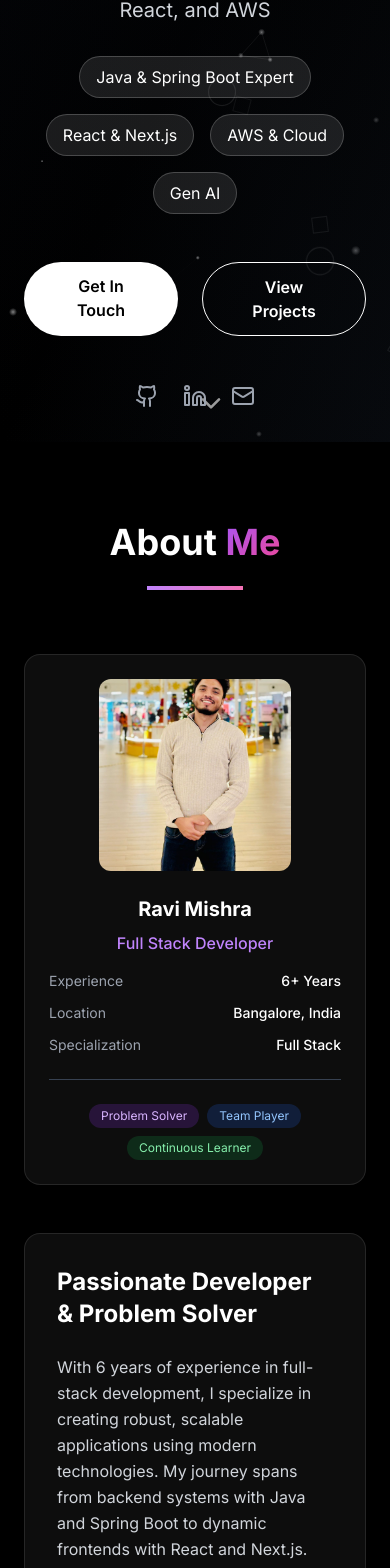
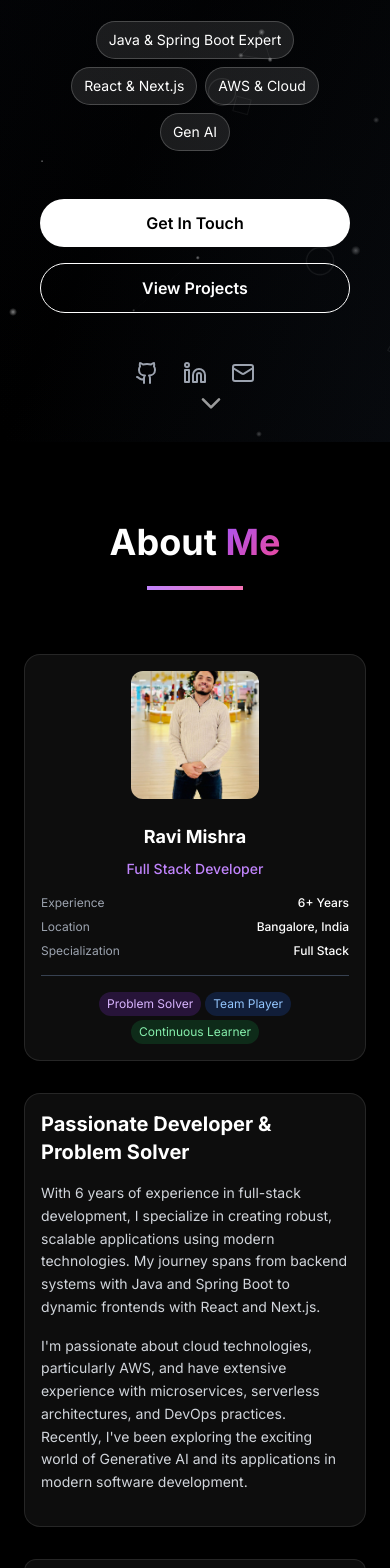
Before and after one commit to The-Ravi/portfolio, a Next.js app: page / in a window 390 px wide. Shown: the part 402-1970 px from the top of the page. Built offline with nearby package versions, Linux system fonts and the light colour scheme.

Commit message:
\Fix image loading and improve responsive design across all components"

```diff
--- a/next.config.js
+++ b/next.config.js
@@ -2,8 +2,6 @@
 const nextConfig = {
   output: 'export',
   trailingSlash: true,
-  basePath: '/portfolio',
-  assetPrefix: '/portfolio',
   images: {
     unoptimized: true
   },
--- a/src/components/About.tsx
+++ b/src/components/About.tsx
@@ -102,15 +102,15 @@ const About = () => {
             <div className="w-24 h-1 bg-gradient-to-r from-purple-400 to-pink-400 mx-auto"></div>
           </motion.div>
 
-          <div className="grid lg:grid-cols-3 gap-12 items-start">
+          <div className="grid lg:grid-cols-3 gap-8 lg:gap-12 items-start">
             {/* Profile Image Section */}
             <motion.div variants={itemVariants} className="lg:col-span-1">
-              <div className="sticky top-8">
+              <div className="lg:sticky lg:top-8">
                 <motion.div
                   whileHover={{ scale: 1.05 }}
-                  className="glass rounded-2xl p-6 text-center hover-lift"
+                  className="glass rounded-2xl p-4 sm:p-6 text-center hover-lift"
                 >
-                  <div className="relative w-48 h-48 mx-auto mb-6">
+                  <div className="relative w-32 h-32 sm:w-40 sm:h-40 lg:w-48 lg:h-48 mx-auto mb-6">
                     <motion.div
                       whileHover={{ rotate: 5 }}
                       className="relative w-full h-full"
@@ -123,37 +123,37 @@ const About = () => {
                     </motion.div>
                   </div>
 
-                  <h3 className="text-xl font-bold text-white mb-2">
+                  <h3 className="text-lg sm:text-xl font-bold text-white mb-2">
                     Ravi Mishra
                   </h3>
-                  <p className="text-purple-400 font-medium mb-4">
+                  <p className="text-purple-400 font-medium mb-4 text-sm sm:text-base">
                     Full Stack Developer
                   </p>
 
-                  <div className="space-y-3">
-                    <div className="flex items-center justify-between text-sm">
+                  <div className="space-y-2 sm:space-y-3">
+                    <div className="flex items-center justify-between text-xs sm:text-sm">
                       <span className="text-gray-400">Experience</span>
                       <span className="text-white font-medium">6+ Years</span>
                     </div>
-                    <div className="flex items-center justify-between text-sm">
+                    <div className="flex items-center justify-between text-xs sm:text-sm">
                       <span className="text-gray-400">Location</span>
                       <span className="text-white font-medium">Bangalore, India</span>
                     </div>
-                    <div className="flex items-center justify-between text-sm">
+                    <div className="flex items-center justify-between text-xs sm:text-sm">
                       <span className="text-gray-400">Specialization</span>
                       <span className="text-white font-medium">Full Stack</span>
                     </div>
                   </div>
 
-                  <div className="mt-6 pt-6 border-t border-gray-700">
-                    <div className="flex flex-wrap gap-2 justify-center">
-                      <span className="px-3 py-1 bg-purple-600/20 text-purple-300 rounded-full text-xs">
+                  <div className="mt-4 sm:mt-6 pt-4 sm:pt-6 border-t border-gray-700">
+                    <div className="flex flex-wrap gap-1 sm:gap-2 justify-center">
+                      <span className="px-2 sm:px-3 py-1 bg-purple-600/20 text-purple-300 rounded-full text-xs">
                         Problem Solver
                       </span>
-                      <span className="px-3 py-1 bg-blue-600/20 text-blue-300 rounded-full text-xs">
+                      <span className="px-2 sm:px-3 py-1 bg-blue-600/20 text-blue-300 rounded-full text-xs">
                         Team Player
                       </span>
-                      <span className="px-3 py-1 bg-green-600/20 text-green-300 rounded-full text-xs">
+                      <span className="px-2 sm:px-3 py-1 bg-green-600/20 text-green-300 rounded-full text-xs">
                         Continuous Learner
                       </span>
                     </div>
@@ -168,17 +168,17 @@ const About = () => {
                 {/* About Text */}
                 <motion.div
                   whileHover={{ scale: 1.02 }}
-                  className="glass rounded-2xl p-8 hover-lift"
+                  className="glass rounded-2xl p-4 sm:p-6 lg:p-8 hover-lift"
                 >
-                  <h3 className="text-2xl font-bold text-white mb-6">
+                  <h3 className="text-xl sm:text-2xl font-bold text-white mb-4 sm:mb-6">
                     Passionate Developer & Problem Solver
                   </h3>
-                  <p className="text-gray-300 mb-6 leading-relaxed">
+                  <p className="text-gray-300 mb-4 sm:mb-6 leading-relaxed text-sm sm:text-base">
                     With 6 years of experience in full-stack development, I specialize in creating
                     robust, scalable applications using modern technologies. My journey spans from
                     backend systems with Java and Spring Boot to dynamic frontends with React and Next.js.
                   </p>
-                  <p className="text-gray-300 mb-6 leading-relaxed">
+                  <p className="text-gray-300 mb-4 sm:mb-6 leading-relaxed text-sm sm:text-base">
                     I'm passionate about cloud technologies, particularly AWS, and have extensive
                     experience with microservices, serverless architectures, and DevOps practices.
                     Recently, I've been exploring the exciting world of Generative AI and its
@@ -187,23 +187,23 @@ const About = () => {
                 </motion.div>
 
                 {/* Highlights Grid */}
-                <div className="grid grid-cols-1 sm:grid-cols-2 gap-6">
+                <div className="grid grid-cols-1 sm:grid-cols-2 gap-4 sm:gap-6">
                   {highlights.map((highlight, index) => (
                     <motion.div
                       key={highlight.title}
                       variants={itemVariants}
                       whileHover={{ scale: 1.05, rotate: 1 }}
-                      className="glass rounded-xl p-6 hover-lift"
+                      className="glass rounded-xl p-4 sm:p-6 hover-lift"
                     >
-                      <div className="flex items-center mb-4">
-                        <div className="p-3 bg-gradient-to-r from-purple-500 to-pink-500 rounded-lg mr-4">
-                          <highlight.icon className="text-white" size={24} />
+                      <div className="flex items-center mb-3 sm:mb-4">
+                        <div className="p-2 sm:p-3 bg-gradient-to-r from-purple-500 to-pink-500 rounded-lg mr-3 sm:mr-4">
+                          <highlight.icon className="text-white" size={20} />
                         </div>
                       </div>
-                      <h4 className="text-lg font-semibold text-white mb-2">
+                      <h4 className="text-base sm:text-lg font-semibold text-white mb-2">
                         {highlight.title}
                       </h4>
-                      <p className="text-gray-400 text-sm">
+                      <p className="text-gray-400 text-xs sm:text-sm">
                         {highlight.description}
                       </p>
                     </motion.div>
--- a/src/components/Hero.tsx
+++ b/src/components/Hero.tsx
@@ -52,7 +52,7 @@ const Hero = () => {
 
         <motion.h1
           variants={itemVariants}
-          className="text-5xl md:text-7xl font-bold text-white mb-6"
+          className="text-3xl sm:text-4xl md:text-5xl lg:text-7xl font-bold text-white mb-6 leading-tight"
         >
           Hi, I'm{' '}
           <span className="gradient-text">
@@ -62,7 +62,7 @@ const Hero = () => {
 
         <motion.p
           variants={itemVariants}
-          className="text-xl md:text-2xl text-gray-300 mb-8 max-w-3xl mx-auto"
+          className="text-lg sm:text-xl md:text-2xl text-gray-300 mb-8 max-w-3xl mx-auto px-4"
         >
           Full Stack Developer with{' '}
           <span className="text-white font-semibold">6 years</span> of experience
@@ -71,29 +71,29 @@ const Hero = () => {
 
         <motion.div
           variants={itemVariants}
-          className="flex flex-wrap justify-center gap-4 mb-12"
+          className="flex flex-wrap justify-center gap-2 sm:gap-4 mb-12 px-4"
         >
           <motion.span
             whileHover={{ scale: 1.05 }}
-            className="px-4 py-2 bg-white/10 text-white rounded-full border border-white/20"
+            className="px-3 py-2 sm:px-4 bg-white/10 text-white rounded-full border border-white/20 text-sm sm:text-base"
           >
             Java & Spring Boot Expert
           </motion.span>
           <motion.span
             whileHover={{ scale: 1.05 }}
-            className="px-4 py-2 bg-white/10 text-white rounded-full border border-white/20"
+            className="px-3 py-2 sm:px-4 bg-white/10 text-white rounded-full border border-white/20 text-sm sm:text-base"
           >
             React & Next.js
           </motion.span>
           <motion.span
             whileHover={{ scale: 1.05 }}
-            className="px-4 py-2 bg-white/10 text-white rounded-full border border-white/20"
+            className="px-3 py-2 sm:px-4 bg-white/10 text-white rounded-full border border-white/20 text-sm sm:text-base"
           >
             AWS & Cloud
           </motion.span>
           <motion.span
             whileHover={{ scale: 1.05 }}
-            className="px-4 py-2 bg-white/10 text-white rounded-full border border-white/20"
+            className="px-3 py-2 sm:px-4 bg-white/10 text-white rounded-full border border-white/20 text-sm sm:text-base"
           >
             Gen AI
           </motion.span>
@@ -101,13 +101,13 @@ const Hero = () => {
 
         <motion.div
           variants={itemVariants}
-          className="flex justify-center space-x-6 mb-12"
+          className="flex flex-col sm:flex-row justify-center gap-4 sm:gap-6 mb-12 px-4"
         >
           <motion.a
             href="#contact"
             whileHover={{ scale: 1.05 }}
             whileTap={{ scale: 0.95 }}
-            className="px-8 py-3 bg-white text-black rounded-full font-semibold hover:bg-gray-200 transition-all duration-300"
+            className="px-6 sm:px-8 py-3 bg-white text-black rounded-full font-semibold hover:bg-gray-200 transition-all duration-300 text-center"
           >
             Get In Touch
           </motion.a>
@@ -115,7 +115,7 @@ const Hero = () => {
             href="#projects"
             whileHover={{ scale: 1.05 }}
             whileTap={{ scale: 0.95 }}
-            className="px-8 py-3 border border-white text-white rounded-full font-semibold hover:bg-white/10 transition-all duration-300"
+            className="px-6 sm:px-8 py-3 border border-white text-white rounded-full font-semibold hover:bg-white/10 transition-all duration-300 text-center"
           >
             View Projects
           </motion.a>
```
Also changed, not shown: src/components/Contact.tsx (+23 -23 lines), src/components/Experience.tsx (+19 -19 lines), src/components/Projects.tsx (+7 -7 lines), src/components/Skills.tsx (+16 -16 lines).
